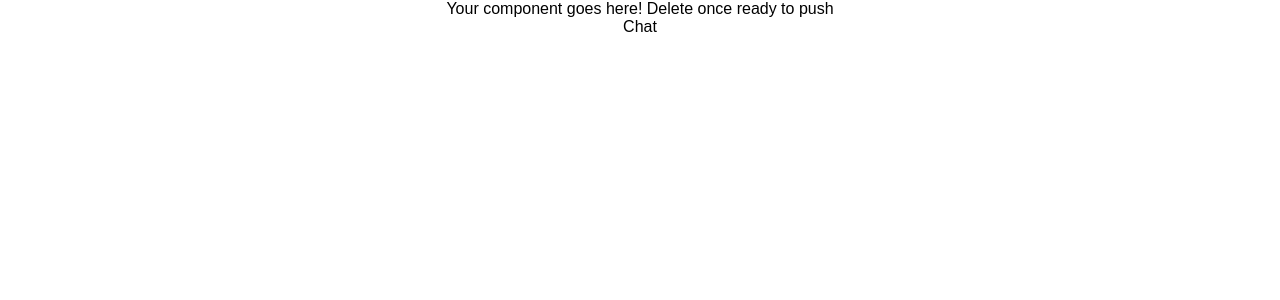
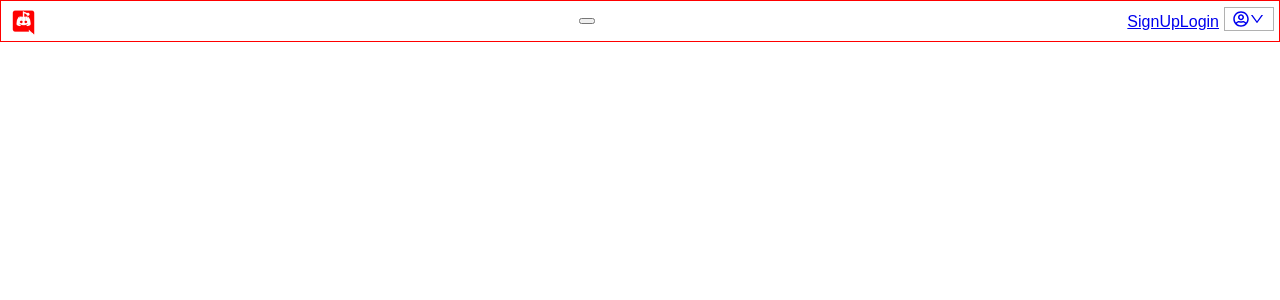
Before and after one commit to SEI-Buffleheads/Breddit-The-Better-Reddit, a React (Create React App) app: page / in a window 1280 px wide. Shown: the top 300 px of the page. Built offline with nearby package versions, Linux system fonts and the light colour scheme.

Commit message:
set basic nav elements

```diff
--- a/src/App.js
+++ b/src/App.js
@@ -1,4 +1,4 @@
-import Nav from "./components/Nav/Nav.jsx";
+import NavBar from "./components/Nav/NavBar.jsx";
 import Aside from "./components/Aside/Aside.jsx";
 import Posts from "./components/Post/Post.jsx";
 import Home from "./pages/Home/Home.jsx";
@@ -9,11 +9,11 @@ import Chat from "./components/Chat/Chat.jsx";
 
 import "./App.css";
 
+
 function App() {
   return (
     <div className="App">
-      Your component goes here! Delete once ready to push
-      <Chat />
+      <NavBar/>
     </div>
   );
 }
--- a/src/components/Nav/Nav.css
+++ b/src/components/Nav/Nav.css
@@ -0,0 +1,14 @@
+.nav-container {
+  display: flex;
+  flex-direction: row;
+  justify-content: space-between;
+  align-items: center;
+  border: 1px solid red;
+  height: 40px;
+}
+
+.nav-about {
+  margin: 15px 5px 0 5px;
+  border: 1px solid rgba(100, 100, 100, 0.5);
+  padding: 5px 8px 0 8px;
+}
--- a/src/components/Nav/Nav.jsx
+++ /dev/null
@@ -1,10 +0,0 @@
-import React from 'react'
-import "./Nav.css"
-
-function Nav() {
-  return (
-    <div>Nav</div>
-  )
-}
-
-export default Nav
--- /dev/null
+++ b/src/components/Nav/NavBar.jsx
@@ -0,0 +1,44 @@
+import React from "react";
+import {Navbar, Nav} from "react-bootstrap";
+import { LinkContainer } from "react-router-bootstrap";
+import { FaRegUserCircle } from "react-icons/fa"
+import { AiOutlineDown } from "react-icons/ai"
+import logo from "../../assets/logos/reddisc.png"
+import "./Nav.css";
+
+function NavBar() {
+  return (
+    <Navbar bg="light" expand="lg" className="nav-container">
+
+      <LinkContainer to="/">
+        <Navbar.Brand>
+          <img src={logo} alt="that logo boiii" style={{ height: 25, marginTop: 6}} />
+        </Navbar.Brand>
+      </LinkContainer>
+
+      <Navbar.Toggle aria-controls="basic-navbar-nav" />
+
+      <Navbar.Collapse id="basic-navbar-nav">
+
+        <Nav className="mr-auto">
+          <LinkContainer to="/signup">
+            <Nav.Link>SignUp</Nav.Link>
+          </LinkContainer>
+
+          <LinkContainer to="/login">
+            <Nav.Link>Login</Nav.Link>
+          </LinkContainer>
+
+          <LinkContainer to="/about" className="nav-about">
+            <Nav.Link>
+              <FaRegUserCircle />
+              <AiOutlineDown />
+            </Nav.Link>
+          </LinkContainer>
+        </Nav>
+      </Navbar.Collapse>
+    </Navbar>
+  );
+}
+
+export default NavBar;
```
Also changed, not shown: src/pages/Home/Home.jsx (+4 -6 lines), src/assets/logos/reddisc.png (added).
